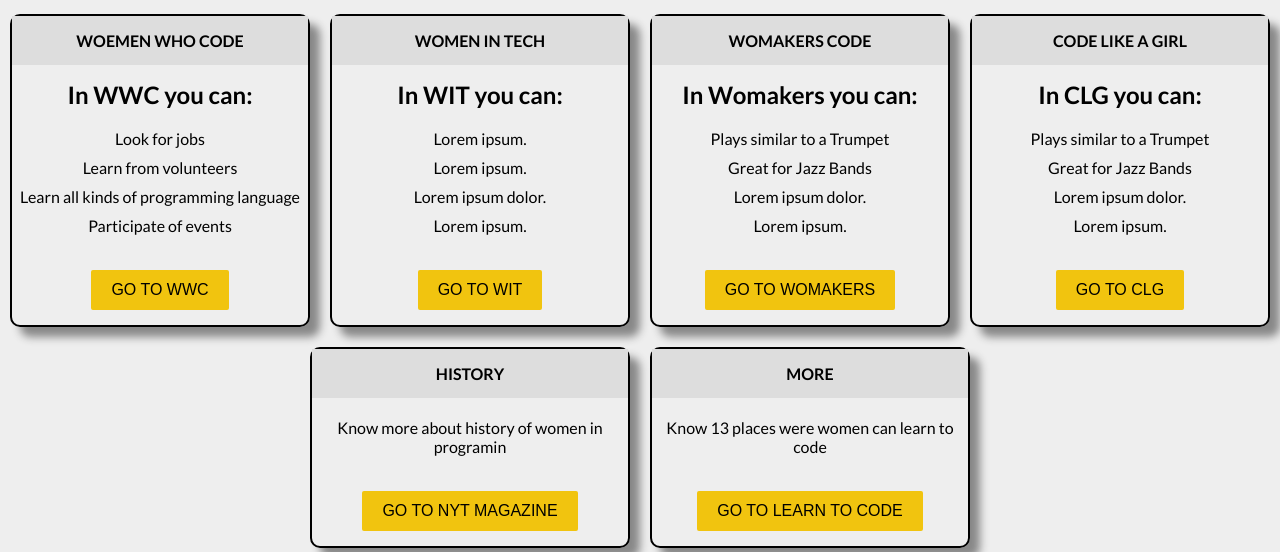
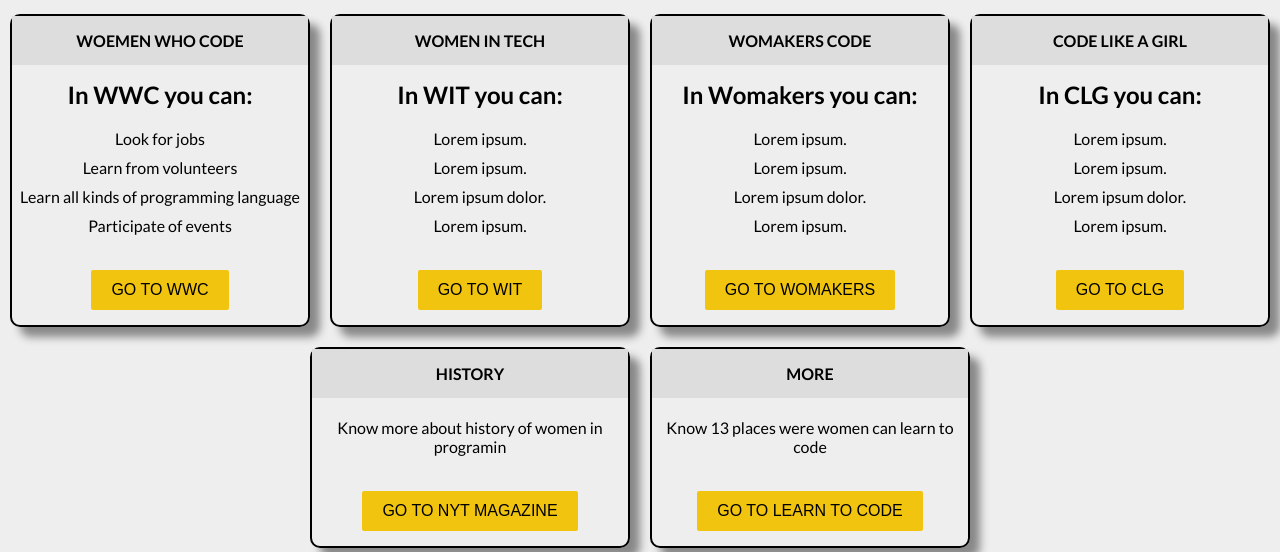
Before and after one commit to jufracola/jufracola.github.io, a plain HTML site: page women.html in a window 1280 px wide. Shown: the part 96-648 px from the top of the page. Drawn offline with Linux system fonts and the light colour scheme.

Commit message:
second commit
change some wrong text

```diff
--- a/women.html
+++ b/women.html
@@ -51,8 +51,8 @@
               <div class="level">Womakers Code</div>
               <h2>In Womakers you can:</h2>
               <ol>
-                <li>Plays similar to a Trumpet</li>
-                <li>Great for Jazz Bands</li>
+                <li>Lorem ipsum.</li>
+                <li>Lorem ipsum.</li>
                 <li>Lorem ipsum dolor.</li>
                 <li>Lorem ipsum.</li>
               </ol>
@@ -62,8 +62,8 @@
                 <div class="level">Code Like a Girl</div>
                 <h2>In CLG you can:</h2>
                 <ol>
-                  <li>Plays similar to a Trumpet</li>
-                  <li>Great for Jazz Bands</li>
+                  <li>Lorem ipsum.</li>
+                  <li>Lorem ipsum.</li>
                   <li>Lorem ipsum dolor.</li>
                   <li>Lorem ipsum.</li>
                 </ol>
```
